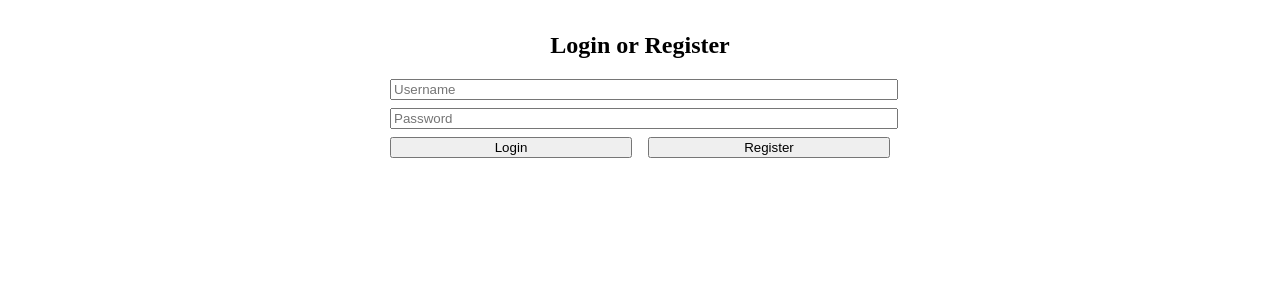
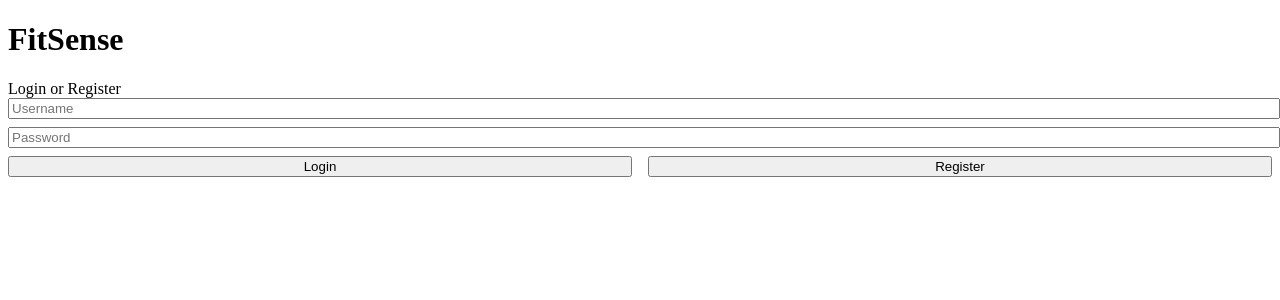
Before and after one commit to arpitanigam/FitnessSense, a React (Vite) app in the folder frontend/: page / in a window 1280 px wide. Shown: the top 300 px of the page. Built offline with nearby package versions, Linux system fonts and the light colour scheme.

Commit message:
Update Login.jsx
UI/UX changes has been done

```diff
--- a/frontend/src/Login.jsx
+++ b/frontend/src/Login.jsx
@@ -22,8 +22,10 @@ export default function Login({ setUser }) {
 	};
 
 	return (
-		<div className="container">
-			<h2 className="title">Login or Register</h2>
+
+		<div className="page">
+				<h1 className="brand">FitSense</h1>
+			<div className="title">Login or Register</div>
 
 			<form className="form">
 				<input
```
